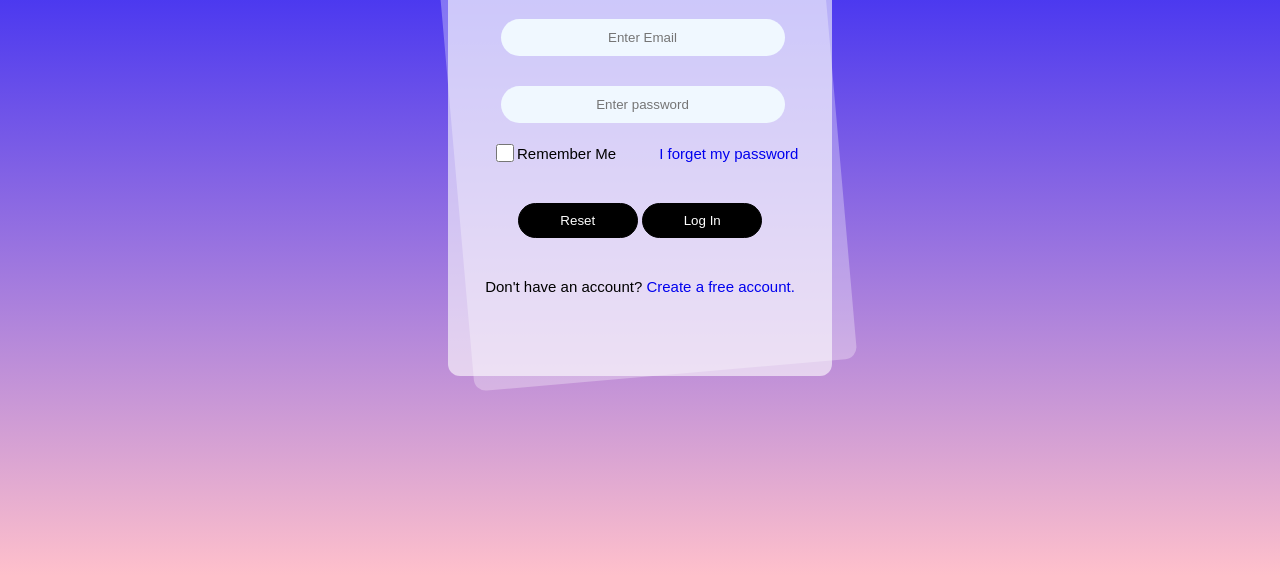
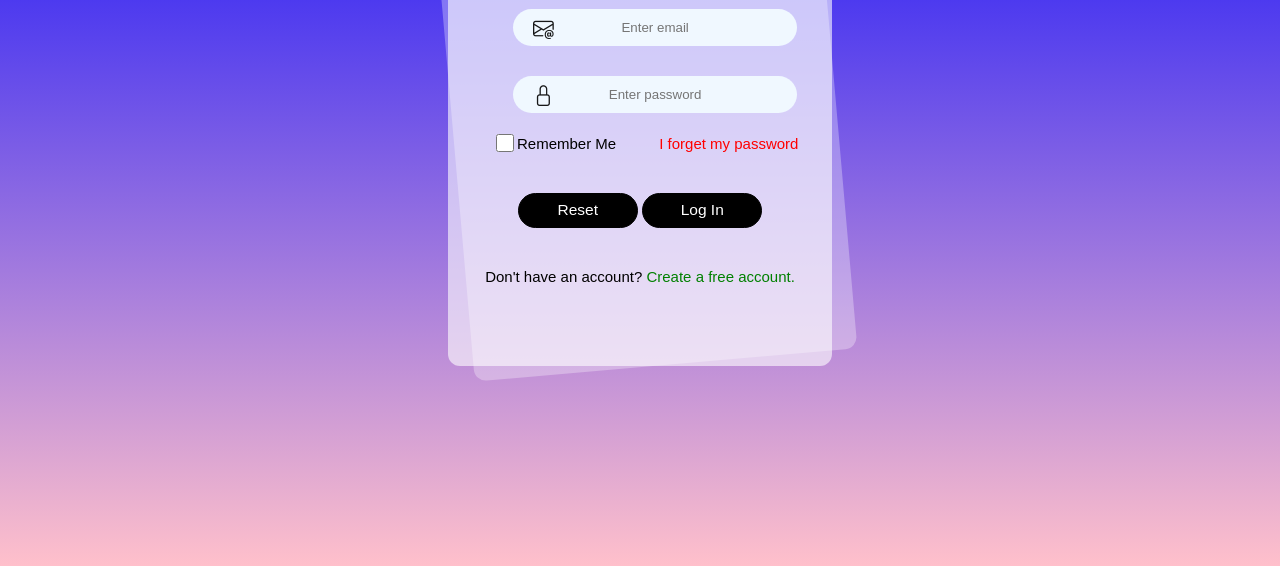
Before and after one commit to iBootcamp/batch-2080-jestha, a plain HTML site: page assignment/form.html in a window 1280 px wide. Shown: the part 244-820 px from the top of the page. Drawn offline with nearby package versions, Linux system fonts and the light colour scheme.

Commit message:
modify the form & others files

```diff
--- a/assignment/form.css
+++ b/assignment/form.css
@@ -8,14 +8,14 @@
      background-image: linear-gradient(blue, pink);
      background-repeat: no-repeat;
      background-size: cover;
-     height: 100vh;
+     height:100vh;
  }
 
  .container {
      display: flex;
      flex-direction: column;
      margin: auto;
-     margin-top: 20px;
+     margin-top: 10px;
      width: 30%;
      height: 600px;
      text-align: center;
@@ -68,6 +68,14 @@
      text-align: center;
  }
 
+ .form-item-1 span {
+     position: relative;
+     top: 5px;
+     left: 50px;
+     font-size: 1.3rem;
+     opacity: 0.9;
+ }
+
 
  .form-item-2 input {
      margin-top: 30px;
@@ -78,6 +86,20 @@
      border: none;
      background-color: aliceblue;
      text-align: center;
+ }
+
+ /* .form-item-2 input[placeholder="Enter email"] {
+
+
+ } */
+
+
+ .form-item-2 span {
+     position: relative;
+     top: 5px;
+     left: 50px;
+     font-size: 1.3rem;
+     opacity: 0.9;
  }
 
  .form-item-other {
@@ -91,6 +113,7 @@
  .form-item-other a {
      text-decoration: none;
      margin-top: 4px;
+color: red;
  }
 
  .checkbox {
@@ -118,6 +141,7 @@
      border: 1px solid black;
      background-color: black;
      color: #fff;
+font-size: 15.5px;
  }
 
  .click-button input:hover {
@@ -132,4 +156,5 @@
 
  .login-card-footer a {
      text-decoration: none;
+color: green;
  }
--- a/assignment/form.html
+++ b/assignment/form.html
@@ -6,6 +6,7 @@
     <meta name="viewport" content="width=device-width, initial-scale=1.0">
     <link rel="stylesheet" href="https://cdn.jsdelivr.net/npm/bootstrap-icons@1.10.5/font/bootstrap-icons.css">
     <title>Document</title>
+<link rel="shortcut icon" href="https://www.svgrepo.com/show/415823/contact-form-email.svg" type="">
     <link rel="stylesheet" href="form.css">
 </head>
 
@@ -22,10 +23,12 @@
             <fieldset>
                 <div class="form-item-1">
                     <label for="email"></label>
-                    <input type="email" name="email" class="email" placeholder="Enter Email">
+                    <span><i class="bi bi-envelope-at"></i></span>
+                    <input type="email" name="email" class="email" placeholder="Enter email">
                 </div>
                 <div class="form-item-2">
                     <label for="password"></label>
+                    <span><i class="bi bi-lock"></i></span>
                     <input type="password" name="password" placeholder="Enter password">
                 </div>
                 <div class="form-item-other">
```
Also changed, not shown: assignment/Dribble/dribbble.html (+6 -0 lines).
